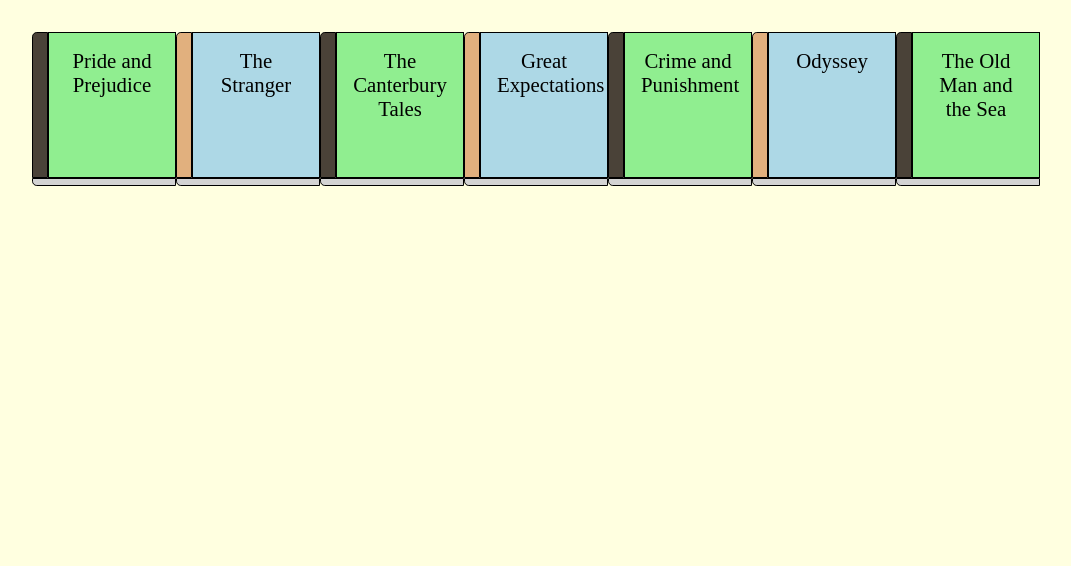
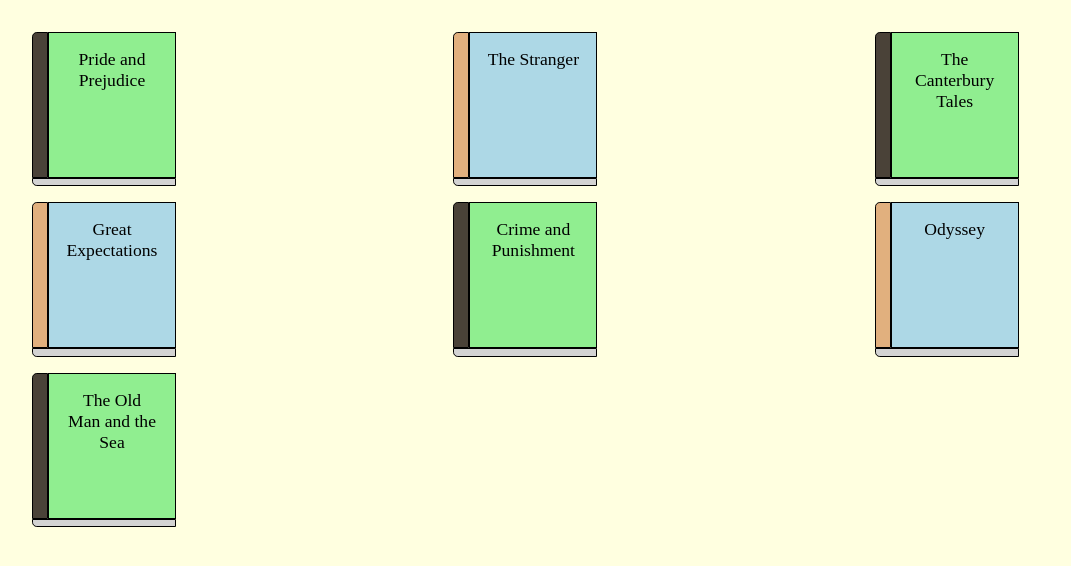
Before and after one commit to whoisarod/library, a plain HTML site: page index.html in a window 1280 px wide. Shown: the whole page, without its empty margins (0-1071 px from the left). Drawn offline with Linux system fonts and the light colour scheme.

Commit message:
modified css and js files, new function to display library and catch any errors, removed flex to grid

```diff
--- a/index.css
+++ b/index.css
@@ -6,8 +6,9 @@ html, body {
 }
 
 .my-library {
-    display: flex;
-    flex-wrap: wrap;
+    display: grid;
+    grid-gap: 1rem;
+    grid-template-columns: repeat(3, calc(100% / 3));
 }
 
 .my-book {
@@ -28,7 +29,7 @@ html, body {
     background-color: lightgreen;
     text-align: center;
     padding: 1rem;
-    font-size: 1.3rem;
+    font-size: 1.1rem;
 }
 
 .my-book-spine {
--- a/index.js
+++ b/index.js
@@ -19,13 +19,12 @@ function getBookHTML(book) {
 `
 }
 
-getBooks().then(books => {
-    let sampleBook = books[0];
-    console.log(sampleBook);
-
+function displayLibrary(books) {
     document.body.innerHTML = `
         <div class="my-library">
             ${books.map(getBookHTML).join('')}
         </div>
     `
-});
+}
+
+getBooks().then(displayLibrary).catch(e => console.log(e));
```
